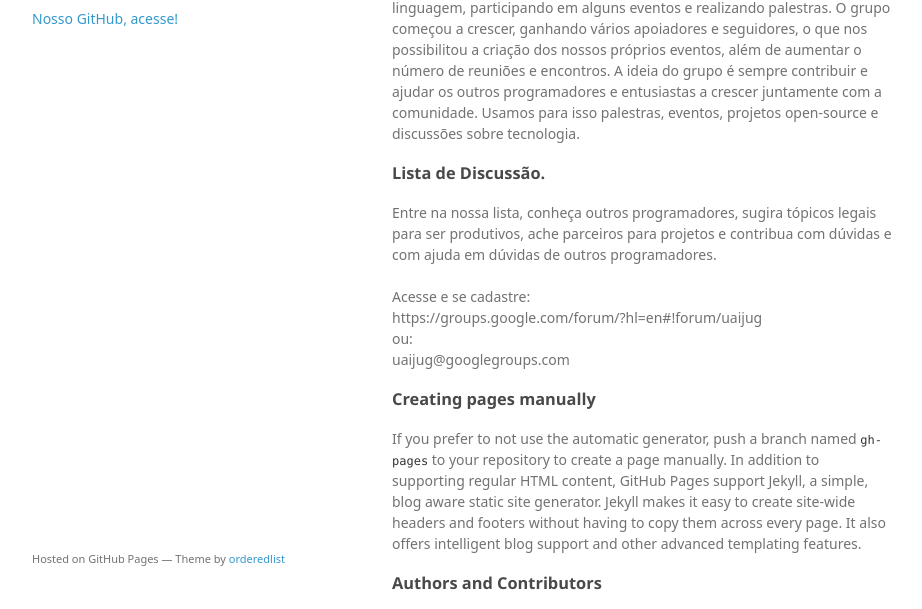
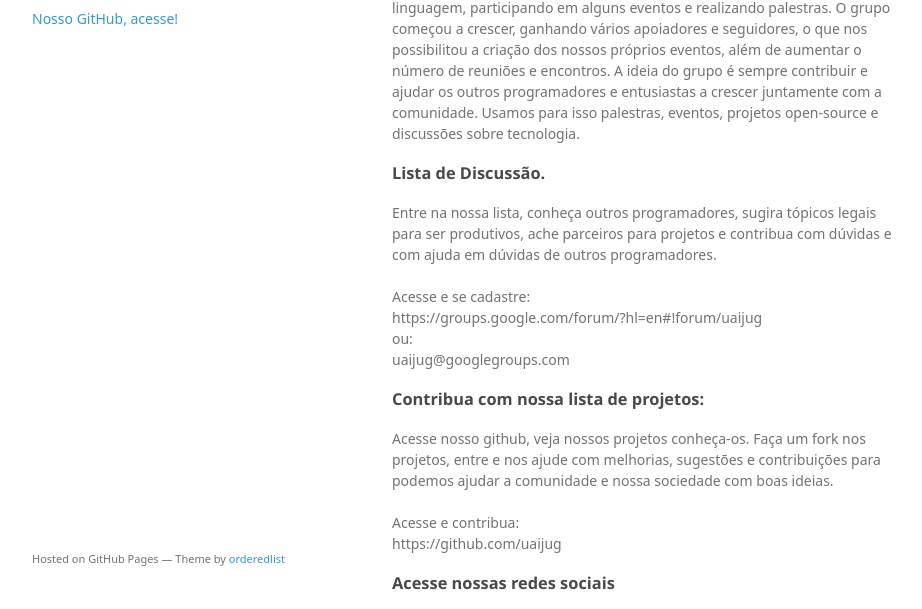
Before and after one commit to uaijug/uaijug.github.io, a plain HTML site: page index.html in a window 1280 px wide. Shown: the part 162-771 px from the top of the page, without its empty margins (178-1100 px from the left). Drawn offline with Linux system fonts and the light colour scheme; a web font is replaced by a local one.

Commit message:
Update index.html

```diff
--- a/index.html
+++ b/index.html
@@ -36,12 +36,16 @@ A ideia do grupo é sempre contribuir e ajudar os outros programadores e entusia
 <p>Entre na nossa lista, conheça outros programadores, sugira tópicos legais para ser produtivos, ache parceiros para projetos e contribua com dúvidas e com ajuda em dúvidas de outros programadores. <br /> <br /> Acesse e se cadastre: <br /> https://groups.google.com/forum/?hl=en#!forum/uaijug  <br /> ou: <br /> uaijug@googlegroups.com</p>
 
 <h3>
-<a id="creating-pages-manually" class="anchor" href="#creating-pages-manually" aria-hidden="true"><span class="octicon octicon-link"></span></a>Creating pages manually</h3>
+<a id="creating-pages-manually" class="anchor" href="#creating-pages-manually" aria-hidden="true"><span class="octicon octicon-link"></span></a>Contribua com nossa lista de projetos:</h3>
 
-<p>If you prefer to not use the automatic generator, push a branch named <code>gh-pages</code> to your repository to create a page manually. In addition to supporting regular HTML content, GitHub Pages support Jekyll, a simple, blog aware static site generator. Jekyll makes it easy to create site-wide headers and footers without having to copy them across every page. It also offers intelligent blog support and other advanced templating features.</p>
+<p>Acesse nosso github, veja nossos projetos conheça-os. Faça um fork nos projetos, entre e nos ajude com melhorias, sugestões e contribuições para podemos ajudar a comunidade e nossa sociedade com boas ideias.
+<br /><br />
+Acesse e contribua:
+<br />
+https://github.com/uaijug</p>
 
 <h3>
-<a id="authors-and-contributors" class="anchor" href="#authors-and-contributors" aria-hidden="true"><span class="octicon octicon-link"></span></a>Authors and Contributors</h3>
+<a id="authors-and-contributors" class="anchor" href="#authors-and-contributors" aria-hidden="true"><span class="octicon octicon-link"></span></a>Acesse nossas redes sociais</h3>
 
 <p>You can <a href="https://github.com/blog/821" class="user-mention">@mention</a> a GitHub username to generate a link to their profile. The resulting <code>&lt;a&gt;</code> element will link to the contributor’s GitHub Profile. For example: In 2007, Chris Wanstrath (<a href="https://github.com/defunkt" class="user-mention">@defunkt</a>), PJ Hyett (<a href="https://github.com/pjhyett" class="user-mention">@pjhyett</a>), and Tom Preston-Werner (<a href="https://github.com/mojombo" class="user-mention">@mojombo</a>) founded GitHub.</p>
 
```
